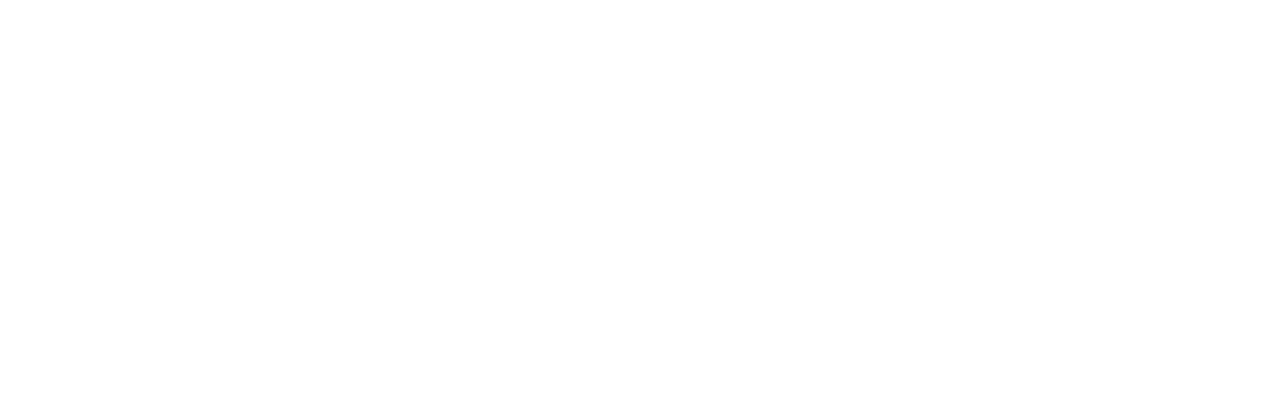
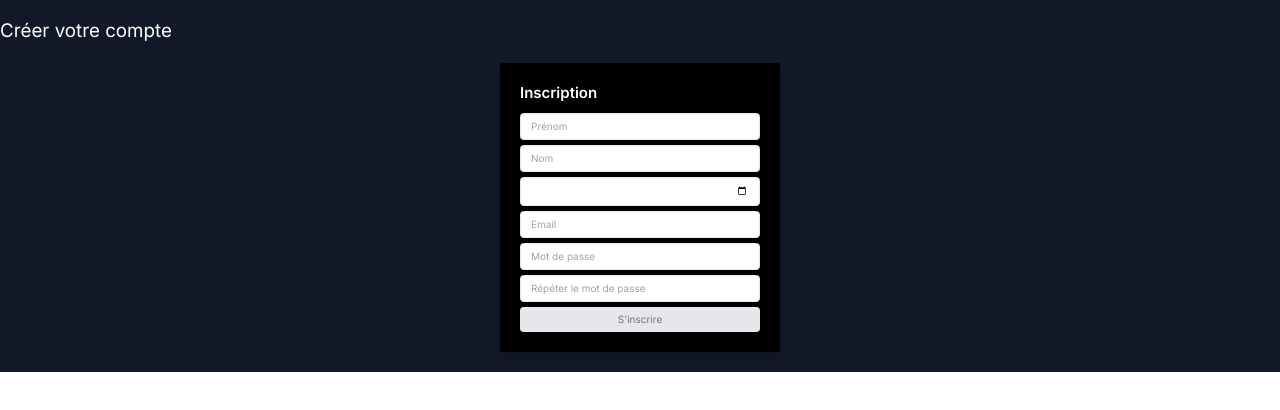
Before and after one commit to hadiatou4/pfe-taxik, a Next.js app: page /RegisterP in a window 1280 px wide. Shown: the top 410 px of the page. Built offline with nearby package versions, Linux system fonts and the light colour scheme.

Commit message:
formulaire d'inscription

```diff
--- a/app/RegisterP/page.js
+++ b/app/RegisterP/page.js
@@ -1,11 +1,15 @@
 import React from 'react'
+import RegisterationForm from '../components/RegistrationForm';
 
-function RegisterP() {
+const RegisterP = () => {
   return (
-    <div>
+    <div className="bg-gray-900 text-white">
+      <div className="container mx-auto py-8">
+        <h1 className="text-3xl mb-4">Créer votre compte</h1>
+        <RegisterationForm/>
+      </div>
+    </div>
+  );
+};
 
-    </div>
-  )
-}
-
-export default RegisterP
+export default RegisterP;
--- a/app/components/RegistrationForm.js
+++ b/app/components/RegistrationForm.js
@@ -1,14 +1,57 @@
-import React from 'react'
+'use client'
+import React ,{ useState } from 'react';
+import { auth, firestore } from '../firebase.config';
 
-function RegistrationForm() {
+const RegistrationForm = () => {
+  const [formData, setFormData] = useState({
+    firstName: '',
+    lastName: '',
+    dateOfBirth: '',
+    email: '',
+    password: '',
+    confirmPassword: ''
+  });
+
+  const handleChange = (e) => {
+    const { name, value } = e.target;
+    setFormData({ ...formData, [name]: value });
+  };
+
+  const handleSubmit = async (e) => {
+    e.preventDefault();
+    if (formData.password !== formData.confirmPassword) {
+      alert("Les mots de passe ne correspondent pas");
+      return;
+    }
+
+    try {
+      const { passagers } = await auth.createUserWithEmailAndPassword(formData.email, formData.password);
+
+      await firestore.collection('passagers').add({
+        Prenom: formData.firstName,
+        Nom: formData.lastName,
+        DateNaissance: formData.dateOfBirth,
+        Email: formData.email
+      });
+
+      alert("Inscription réussie !");
+    } catch (error) {
+      alert(error.message);
+    }
+  };
+
   return (
-    <div className='bg-white m-auto'>
-      <h1>Créer votre compte </h1>
-      <form method='POST'>
+    <form onSubmit={handleSubmit} className="max-w-md mx-auto bg-black p-8 mt-8 rounded shadow-lg">
+      <h2 className="text-2xl text-white font-semibold mb-4">Inscription</h2>
+      <input type="text" name="firstName" placeholder="Prénom" value={formData.Prenom} onChange={handleChange} required className="block w-full px-4 py-2 mb-2 border rounded-md focus:outline-none focus:border-blue-400" />
+      <input type="text" name="lastName" placeholder="Nom" value={formData.Nom} onChange={handleChange} required className="block w-full px-4 py-2 mb-2 border rounded-md focus:outline-none focus:border-blue-400" />
+      <input type="date" name="dateOfBirth" placeholder="Date de naissance" value={formData.DateNaissance} onChange={handleChange} required className="block w-full px-4 py-2 mb-2 border rounded-md focus:outline-none focus:border-blue-400" />
+      <input type="email" name="email" placeholder="Email" value={formData.Email} onChange={handleChange} required className="block w-full px-4 py-2 mb-2 border rounded-md focus:outline-none focus:border-blue-400" />
+      <input type="password" name="password" placeholder="Mot de passe" value={formData.MotPasse} onChange={handleChange} required className="block w-full px-4 py-2 mb-2 border rounded-md focus:outline-none focus:border-blue-400" />
+      <input type="password" name="confirmPassword" placeholder="Répéter le mot de passe" value={formData.confirmPassword} onChange={handleChange} required className="block w-full px-4 py-2 mb-2 border rounded-md focus:outline-none focus:border-blue-400" />
+      <button type="submit" className="w-full bg-gray-200 text-gray-500 py-2 px-4 rounded-md hover:bg-gray-300 focus:outline-none focus:bg-gray-200">S'inscrire</button>
+    </form>
+  );
+};
 
-      </form>
-    </div>
-  )
-}
-
-export default RegistrationForm
+export default RegistrationForm;
--- a/app/firebase.config.js
+++ b/app/firebase.config.js
@@ -2,6 +2,7 @@
 import { initializeApp } from "firebase/app";
 import { getAnalytics } from "firebase/analytics";
 import { getAuth } from "firebase/auth";
+import { getFirestore } from 'firebase/firestore';
 // TODO: Add SDKs for Firebase products that you want to use
 // https://firebase.google.com/docs/web/setup#available-libraries
 
@@ -14,9 +15,13 @@ const firebaseConfig = {
   storageBucket: "taxik-auth.appspot.com",
   messagingSenderId: "351344600018",
   appId: "1:351344600018:web:3831675aa778fa9ec41e0b",
-  measurementId: "G-18DWM347ES"
+  // measurementId: "G-18DWM347ES"
 };
+// if (!firebase.apps.length) {
+//   firebase.initializeApp(firebaseConfig);
+// }
 
 // Initialize Firebase
 const app = initializeApp(firebaseConfig);
 export const auth =getAuth(app);
+export const firestore = getFirestore(app);
--- a/app/page.js
+++ b/app/page.js
@@ -5,6 +5,6 @@ import RegistrationForm from "./components/RegistrationForm";
 export default function Home() {
 
     return (
-        <ProfileUser/>
+        <RegistrationForm/>
     );
   }
```
